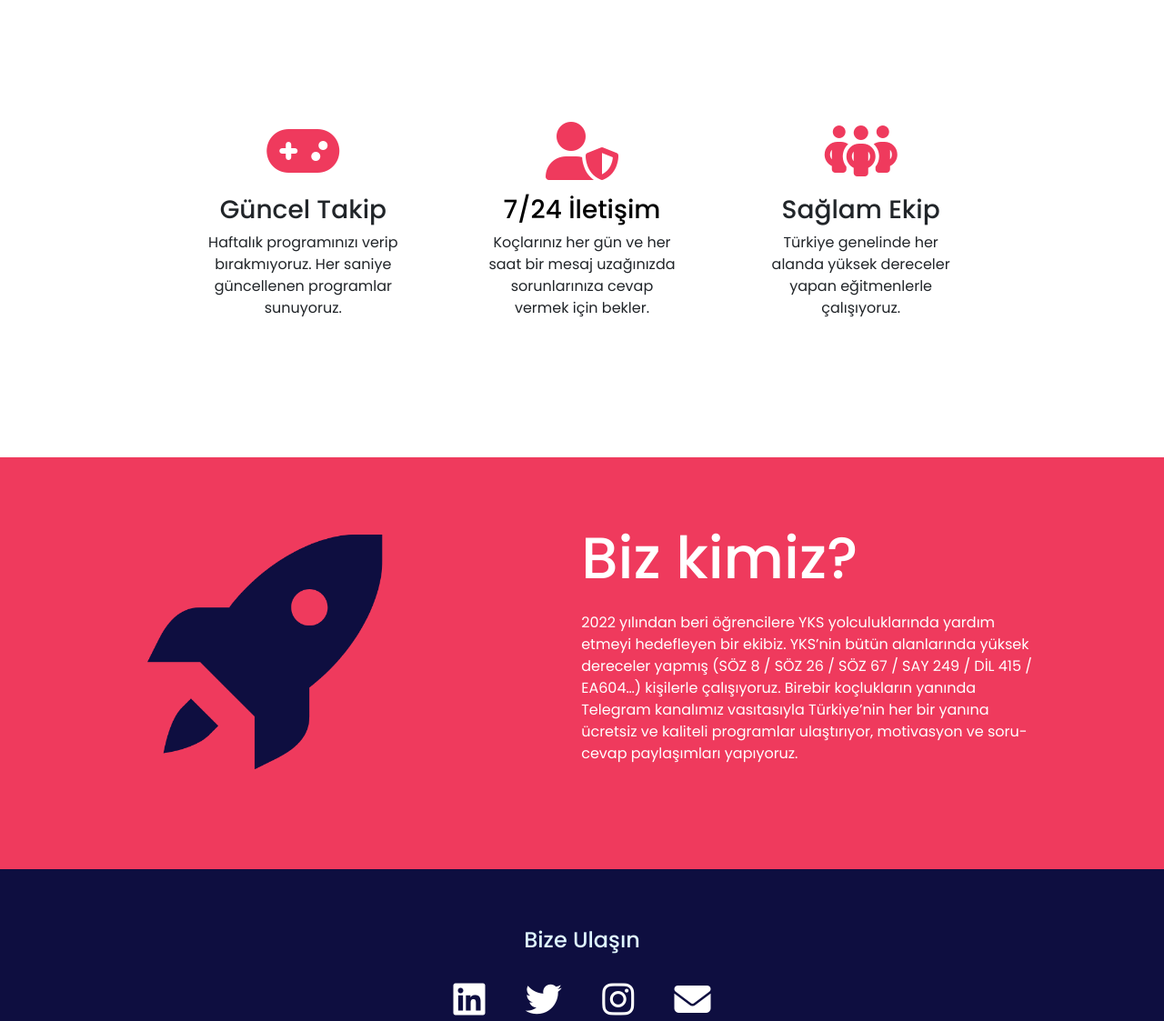
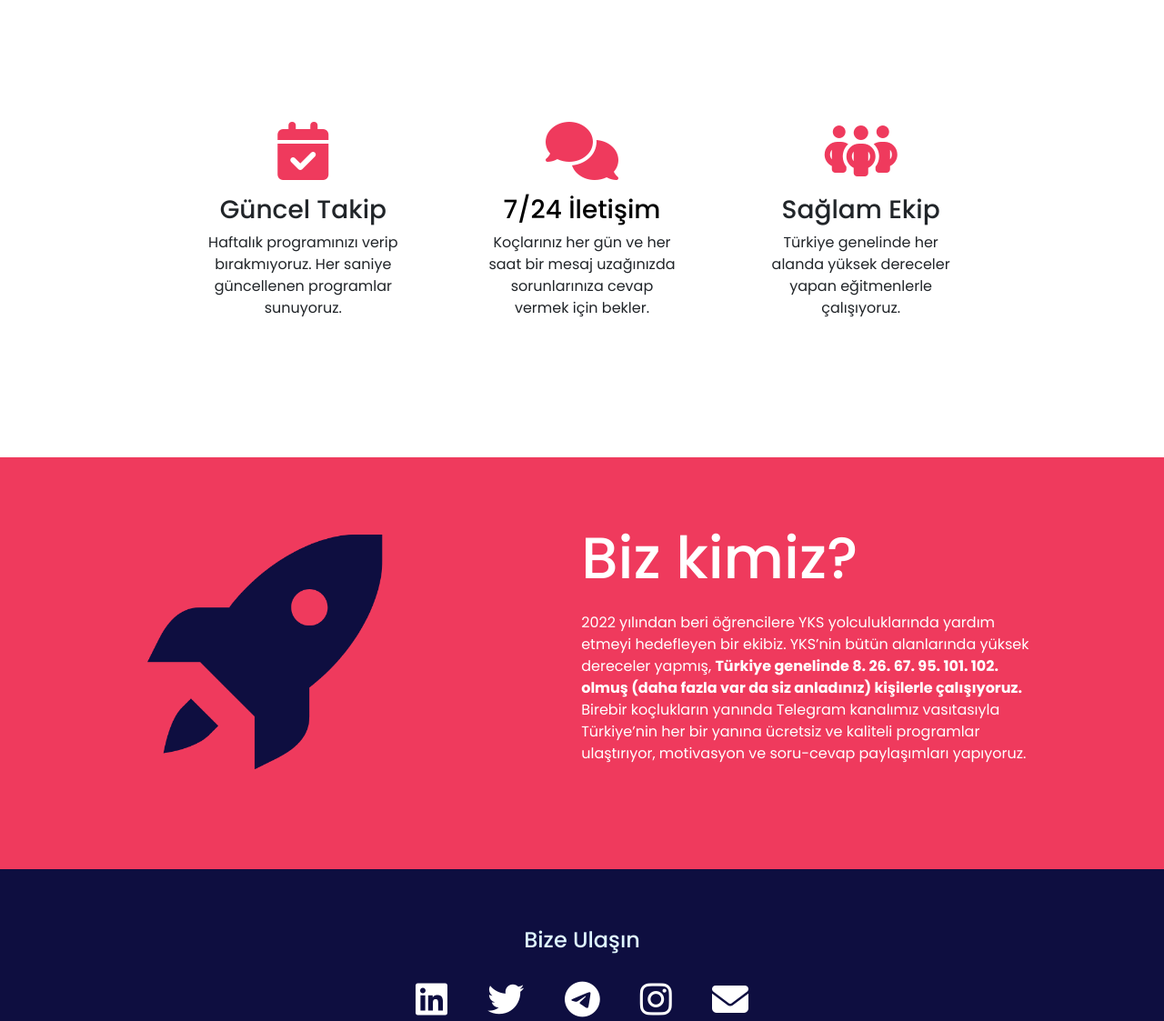
Before and after one commit to abdunzelil/DereceKocluk, a website: page index.html in a window 1280 px wide. Shown: the part 862-1985 px from the top of the page at 91% size. Drawn offline with nearby package versions, Linux system fonts and the light colour scheme.

Commit message:
Update index.html

```diff
--- a/index.html
+++ b/index.html
@@ -8,7 +8,7 @@
   <link href="https://cdn.jsdelivr.net/npm/bootstrap@5.2.0-beta1/dist/css/bootstrap.min.css" rel="stylesheet" integrity="sha384-0evHe/X+R7YkIZDRvuzKMRqM+OrBnVFBL6DOitfPri4tjfHxaWutUpFmBp4vmVor" crossorigin="anonymous">
   <script src="https://cdn.jsdelivr.net/npm/bootstrap@5.2.0-beta1/dist/js/bootstrap.min.js" integrity="sha384-kjU+l4N0Yf4ZOJErLsIcvOU2qSb74wXpOhqTvwVx3OElZRweTnQ6d31fXEoRD1Jy" crossorigin="anonymous"></script>
   <link rel="stylesheet" href="styles.css">
-   <link rel="icon" href="images/headerlogo.png" type="image/x-icon">
+  <link rel="icon" href="images/headerlogo.png" type="image/x-icon">
 
   <!-- Import Fontawesome to use icons -->
   <script src="https://kit.fontawesome.com/01cce51373.js" crossorigin="anonymous"></script>
@@ -26,7 +26,7 @@
         <li><a href="#aboutUs">Hakkımızda</a></li>
         <li><a href="#newestgameSection">Diğer Ürünler</a></li>
         <li><a href="#contact">İletişim</a></li>
-        <li><a class="koclukalbutonu" href="#features">Koçluk Al</a></li>
+        <li><a class="koclukalbutonu" href="basvuru.html">Koçluk Al</a></li>
       </ul>
     </header>
 
@@ -35,7 +35,7 @@
       <div class="textBox">
         <h2>2024 YKS'ye <span>derecelerle hazırlan.</span></h2>
         <p>Hemen başvuru formunu doldur ve koçluk almaya başla!</p>
-        <a href="#features">Koçluk Al</a>
+        <a href="basvuru.html">Koçluk Al</a>
       </div>
       <div class="imgBox">
         <img src="images/nintendo.png" class="titleImage">
@@ -55,12 +55,12 @@
 
     <div class="row">
       <div class="feature-box col-lg-4">
-        <i class="icon fa-solid fa-gamepad fa-4x"></i>
+        <i class="icon fa-solid fa-calendar-check fa-4x"></i>
         <h3>Güncel Takip</h3>
         <p>Haftalık programınızı verip bırakmıyoruz. Her saniye güncellenen programlar sunuyoruz.</p>
       </div>
       <div class="feature-box col-lg-4">
-        <i class="icon fa-solid fa-user-shield fa-4x"></i>
+        <i class="icon fa-solid fa-comments fa-4x"></i>
         <h3 class="elite-clientele">7/24 İletişim</h3>
         <p>Koçlarınız her gün ve her saat bir mesaj uzağınızda sorunlarınıza cevap vermek için bekler.</p>
       </div>
@@ -80,7 +80,10 @@
       </div>
       <div class="textBox">
         <h2>Biz kimiz?</h2>
-        <p> 2022 yılından beri öğrencilere YKS yolculuklarında yardım etmeyi hedefleyen bir ekibiz. YKS’nin bütün alanlarında yüksek dereceler yapmış (SÖZ 8 / SÖZ 26 / SÖZ 67 / SAY 249 / DİL 415 / EA604…) kişilerle çalışıyoruz. Birebir koçlukların yanında Telegram kanalımız vasıtasıyla Türkiye’nin her bir yanına ücretsiz ve kaliteli programlar ulaştırıyor, motivasyon ve soru-cevap paylaşımları yapıyoruz. </p>
+        <p> 2022 yılından beri öğrencilere YKS yolculuklarında yardım etmeyi hedefleyen bir ekibiz.
+          YKS’nin bütün alanlarında yüksek dereceler yapmış, <b>Türkiye genelinde 8. 26. 67. 95. 101. 102. olmuş (daha fazla var da siz anladınız) kişilerle çalışıyoruz.</b>
+          Birebir koçlukların yanında Telegram kanalımız vasıtasıyla Türkiye’nin her bir yanına ücretsiz ve kaliteli programlar ulaştırıyor,
+          motivasyon ve soru-cevap paylaşımları yapıyoruz. </p>
       </div>
 
     </div>
@@ -91,6 +94,7 @@
     <h4>Bize Ulaşın</h4>
     <a class="footer-link" href="https://www.linkedin.com/company/derece-ko%C3%A7luk/"><i class="footer-icon fa-brands fa-linkedin"></i></a>
     <a class="footer-link" href="https://twitter.com/"><i class="footer-icon fa-brands fa-twitter"></i></a>
+    <a class="footer-link" href="https://t.me/yksderecekocluk"><i class="footer-icon fa-brands fa-telegram fa-beat"></i></a>
     <a class="footer-link" href="https://www.instagram.com/derece_kocluk/"><i class="footer-icon fa-brands fa-instagram"></i></a>
     <a class="footer-link" href="#"><i class=" footer-icon fa-solid fa-envelope"></i></a>
     <p class="copyright">© Derece Koçluk</p>
```
